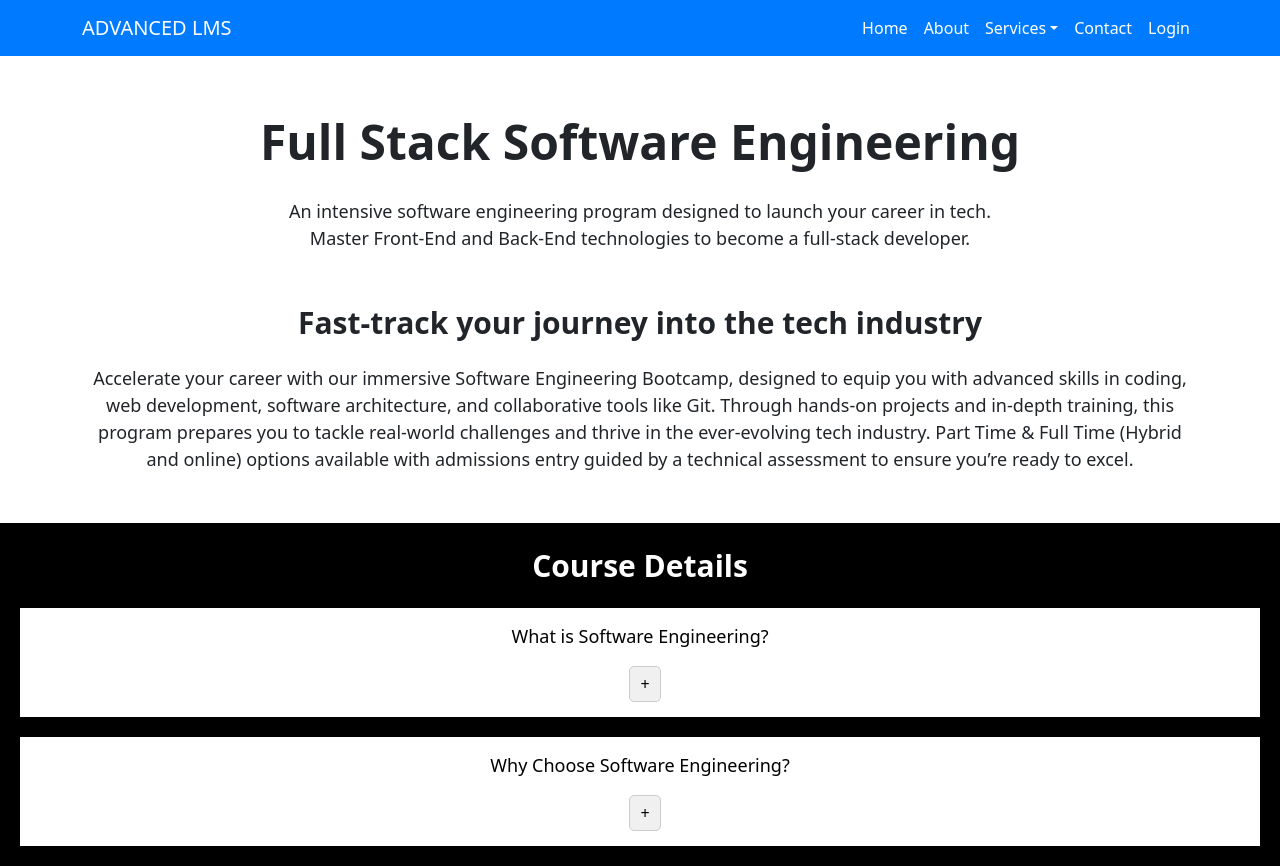
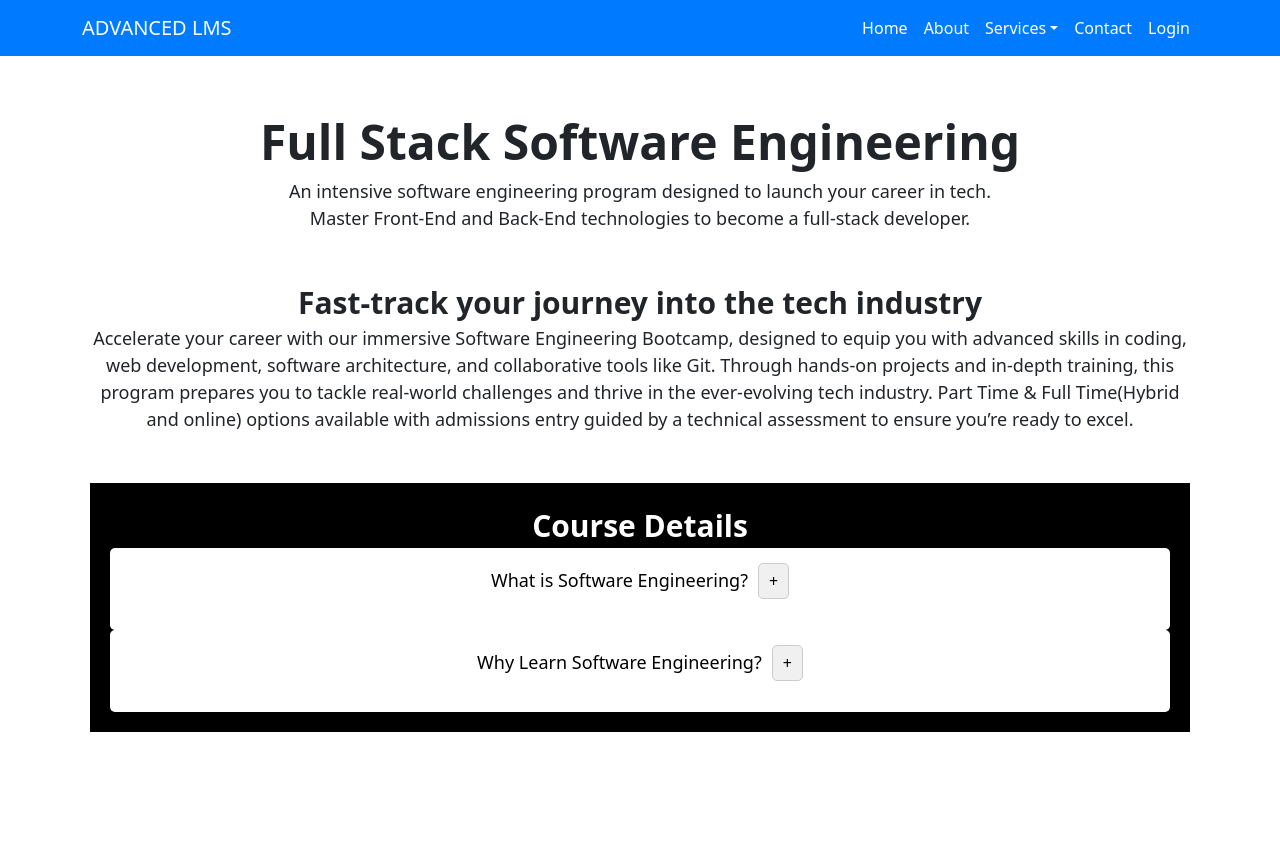
Before and after one commit to Josephshitandi/LMS-Frond-End, a React (Create React App) app: page / in a window 1280 px wide. After the commit the page ends 800 px from the top, so only its background shows below. Built offline with nearby package versions, Linux system fonts and the light colour scheme.

Commit message:
Modified home page with page styling

```diff
--- a/src/components/home.js
+++ b/src/components/home.js
@@ -1,18 +1,13 @@
 import React, { useState } from 'react';
 
 function App() {
-  // States to track visibility for each paragraph
+  // State to track visibility of the paragraphs
   const [isVisible1, setIsVisible1] = useState(false);
   const [isVisible2, setIsVisible2] = useState(false);
 
   // Functions to toggle visibility
-  const toggleParagraph1 = () => {
-    setIsVisible1(!isVisible1);
-  };
-
-  const toggleParagraph2 = () => {
-    setIsVisible2(!isVisible2);
-  };
+  const toggleParagraph1 = () => setIsVisible1(!isVisible1);
+  const toggleParagraph2 = () => setIsVisible2(!isVisible2);
 
   return (
     <div style={{ textAlign: 'center', marginTop: '50px' }}>
@@ -21,7 +16,7 @@ function App() {
           <p style={{ margin: 0, fontSize: '48px', fontWeight: 'bold' }}>
             Full Stack Software Engineering
           </p>
-          <p style={{ marginTop: '20px', fontSize: '18px', lineHeight: '1.5' }}>
+          <p style={{  fontSize: '18px', lineHeight: '1.5' }}>
             An intensive software engineering program designed to launch your career in tech.
             <br />
             Master Front-End and Back-End technologies to become a full-stack developer.
@@ -31,8 +26,8 @@ function App() {
           <p style={{ margin: 0, fontSize: '30px', fontWeight: 'bold' }}>
             Fast-track your journey into the tech industry
           </p>
-          <p style={{ marginTop: '20px', fontSize: '18px', lineHeight: '1.5' }}>
-            Accelerate your career with our immersive Software Engineering Bootcamp, designed to equip you with advanced skills in coding, web development, software architecture, and collaborative tools like Git. Through hands-on projects and in-depth training, this program prepares you to tackle real-world challenges and thrive in the ever-evolving tech industry. Part Time & Full Time (Hybrid and online) options available with admissions entry guided by a technical assessment to ensure you’re ready to excel.
+          <p style={{  fontSize: '18px', lineHeight: '1.5' }}>
+            Accelerate your career with our immersive Software Engineering Bootcamp, designed to equip you with advanced skills in coding, web development, software architecture, and collaborative tools like Git. Through hands-on projects and in-depth training, this program prepares you to tackle real-world challenges and thrive in the ever-evolving tech industry. Part Time & Full Time(Hybrid and online) options available with admissions entry guided by a technical assessment to ensure you’re ready to excel.
           </p>
         </div>
       </div>
@@ -43,15 +38,23 @@ function App() {
     padding: '20px',
     backgroundColor: 'black',
     color: 'white',
+    maxWidth: '1100px', // Specify a width or maxWidth
+    margin: '50px auto', // Center horizontally
+    // borderRadius: '10px', // Optional: Add a rounded border for aesthetics
   }}
 >
-        <p style={{ margin: 0, fontSize: '30px', fontWeight: 'bold' }}>
-          Course Details
-        </p>
-        <div style={{ backgroundColor: 'white', marginTop: '20px', padding: '15px' }}>
+  <p style={{ margin: 0, fontSize: '30px', fontWeight: 'bold' }}>Course Details</p>
+
+        {/* First Section */}
+        <div
+          style={{
+            backgroundColor: 'white',
+            padding: '15px',
+            borderRadius: '5px',
+          }}
+        >
           <p style={{ fontSize: '18px', lineHeight: '1.5', color: 'black' }}>
             What is Software Engineering?
-          </p>
           <button
             onClick={toggleParagraph1}
             style={{
@@ -65,20 +68,38 @@ function App() {
             }}
           >
             {isVisible1 ? '-' : '+'}
-          </button>
+          </button></p>
         </div>
         {isVisible1 && (
-          <div style={{ backgroundColor: 'white', marginTop: '20px', padding: '15px' }}>
+          <div
+            style={{
+              backgroundColor: 'white',
+              padding: '15px',
+              borderRadius: '5px',
+              marginBottom: '10px',
+
+            }}
+          >
             <p style={{ fontSize: '18px', lineHeight: '1.5', color: 'black' }}>
-              Software engineering is the process of designing, building, and maintaining software systems. It involves using programming, problem-solving, and engineering principles to create software that meets user needs and works efficiently. Essentially, it’s about turning ideas into functional, reliable software applications.
+              Software engineering is the process of designing, building, and maintaining software
+              systems. It involves using programming, problem-solving, and engineering principles to
+              create software that meets user needs and works efficiently. Essentially, it’s about
+              turning ideas into functional, reliable software applications.
             </p>
           </div>
         )}
 
-        <div style={{ backgroundColor: 'white', marginTop: '20px', padding: '15px' }}>
+        {/* Second Section */}
+        <div
+          style={{
+            backgroundColor: 'white',
+            padding: '15px',
+            borderRadius: '5px',
+          }}
+        >
           <p style={{ fontSize: '18px', lineHeight: '1.5', color: 'black' }}>
-            Why Choose Software Engineering?
-          </p>
+            Why Learn Software Engineering?
+
           <button
             onClick={toggleParagraph2}
             style={{
@@ -92,12 +113,22 @@ function App() {
             }}
           >
             {isVisible2 ? '-' : '+'}
-          </button>
+          </button></p>
         </div>
         {isVisible2 && (
-          <div style={{ backgroundColor: 'white', marginTop: '20px', padding: '15px' }}>
+          <div
+            style={{
+              backgroundColor: 'white',
+              padding: '15px',
+              borderRadius: '5px',
+              marginBottom: '10px',
+
+            }}
+          >
             <p style={{ fontSize: '18px', lineHeight: '1.5', color: 'black' }}>
-              Software engineering is a highly sought-after career with excellent growth opportunities. It provides the skills to solve real-world problems, create innovative solutions, and build a sustainable, rewarding career.
+              Learning software engineering opens doors to various industries, offering opportunities
+              to innovate and solve problems. It’s a career path with high demand, excellent
+              remuneration, and continuous learning.
             </p>
           </div>
         )}
```
Lines whose indentation alone changed are shown as unchanged.
